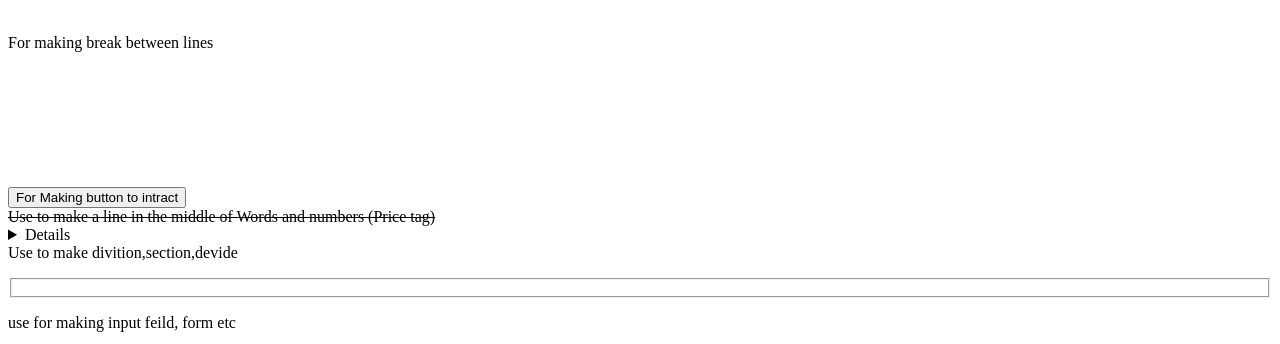
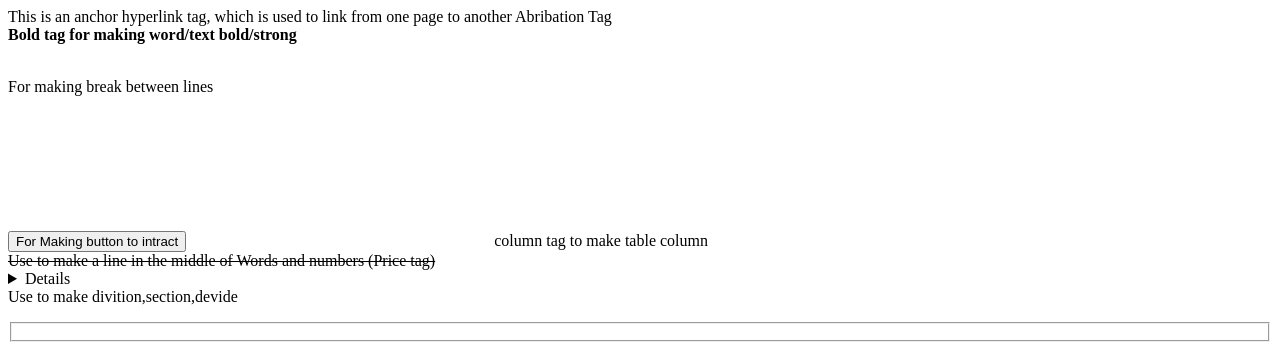
Before and after one commit to farhanurrahmann/day03, a plain HTML site: page index.html in a window 1280 px wide. Shown: the top 344 px of the page. Drawn offline with Linux system fonts and the light colour scheme.

Commit message:
Update index.html

```diff
--- a/index.html
+++ b/index.html
@@ -13,14 +13,14 @@
 <body>
     <!-...->
         <!DOCTYPE>
-        <a></a>
-        <abbr></abbr>
+        <a>This is an anchor hyperlink tag, which is used to link from one page to another </a>
+        <abbr>Abribation Tag</abbr>
         <address></address>
         <area />
         <article></article>
         <aside></aside>
         <audio></audio>
-        <b></b>
+        <b>Bold tag for making word/text bold/strong </b>
         <base />
         <bdi></bdi>
         <bdo></bdo>
@@ -31,7 +31,7 @@
         <caption></caption>
         <cite></cite>
         <code></code>
-        <col />
+        <col> column tag to make table column</col>
         <code></code>
         <col />
         <colgroup></colgroup>
```
